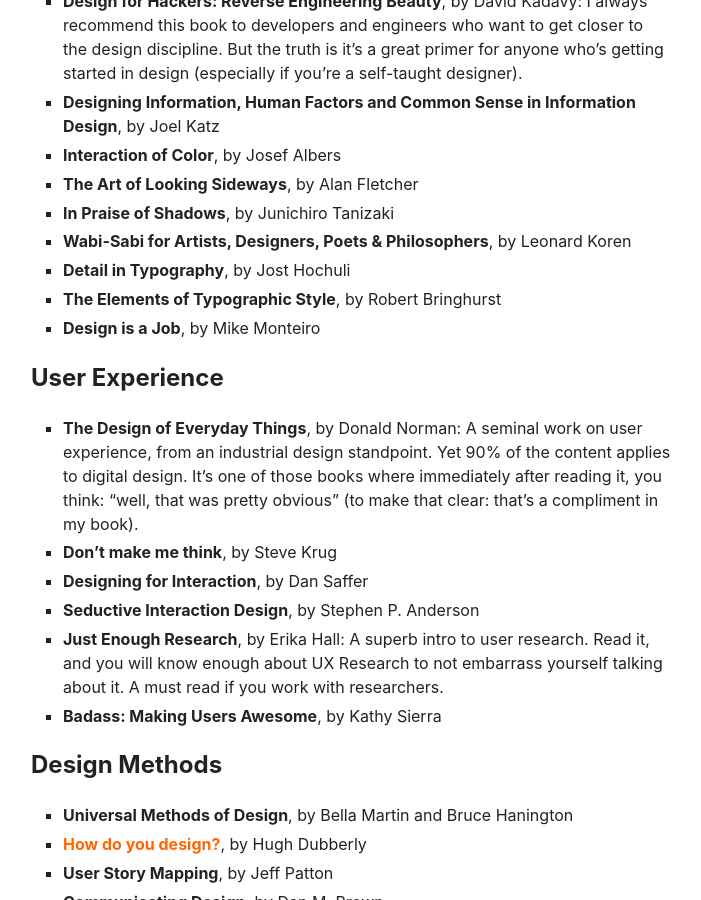
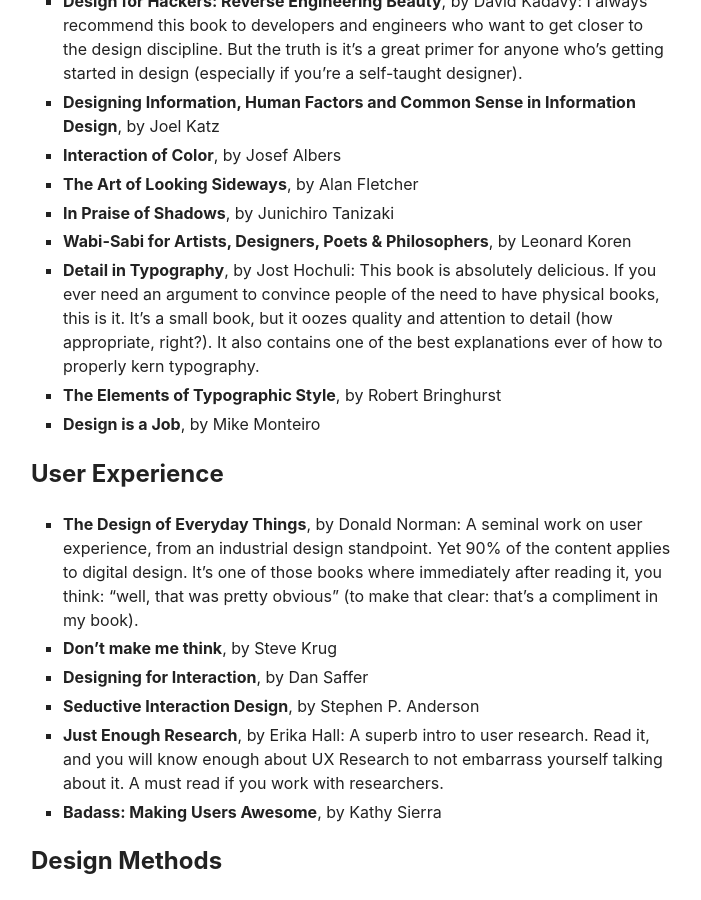
Before and after one commit to bomberstudios/me, a Jekyll site: the page built from _posts/2020-08-24-design-books-recommendations.md, in a window 1280 px wide and 900 px high, scrolled down 1886 px. Shown: the whole window, without its empty margins (289-990 px from the left). Built offline with Jekyll 4.4.1, drawn with Linux system fonts in a browser that asks for light colours; a script that is not in the unit is left out; some of the changed text lies outside the part shown.

Commit message:
Update 2020-08-24-design-books-recommendations.md

```diff
--- a/_posts/2020-08-24-design-books-recommendations.md
+++ b/_posts/2020-08-24-design-books-recommendations.md
@@ -38,7 +38,7 @@
 - **The Art of Looking Sideways**, by Alan Fletcher
 - **In Praise of Shadows**, by Junichiro Tanizaki
 - **Wabi-Sabi for Artists, Designers, Poets & Philosophers**, by Leonard Koren
-- **Detail in Typography**, by Jost Hochuli
+- **Detail in Typography**, by Jost Hochuli: This book is absolutely delicious. If you ever need an argument to convince people of the need to have physical books, this is it. It's a small book, but it oozes quality and attention to detail (how appropriate, right?). It also contains one of the best explanations ever of how to properly kern typography.
 - **The Elements of Typographic Style**, by Robert Bringhurst
 - **Design is a Job**, by Mike Monteiro
 
```
Also changed, not shown: other parts of _posts/2020-08-24-design-books-recommendations.md (+1 -1 lines).
